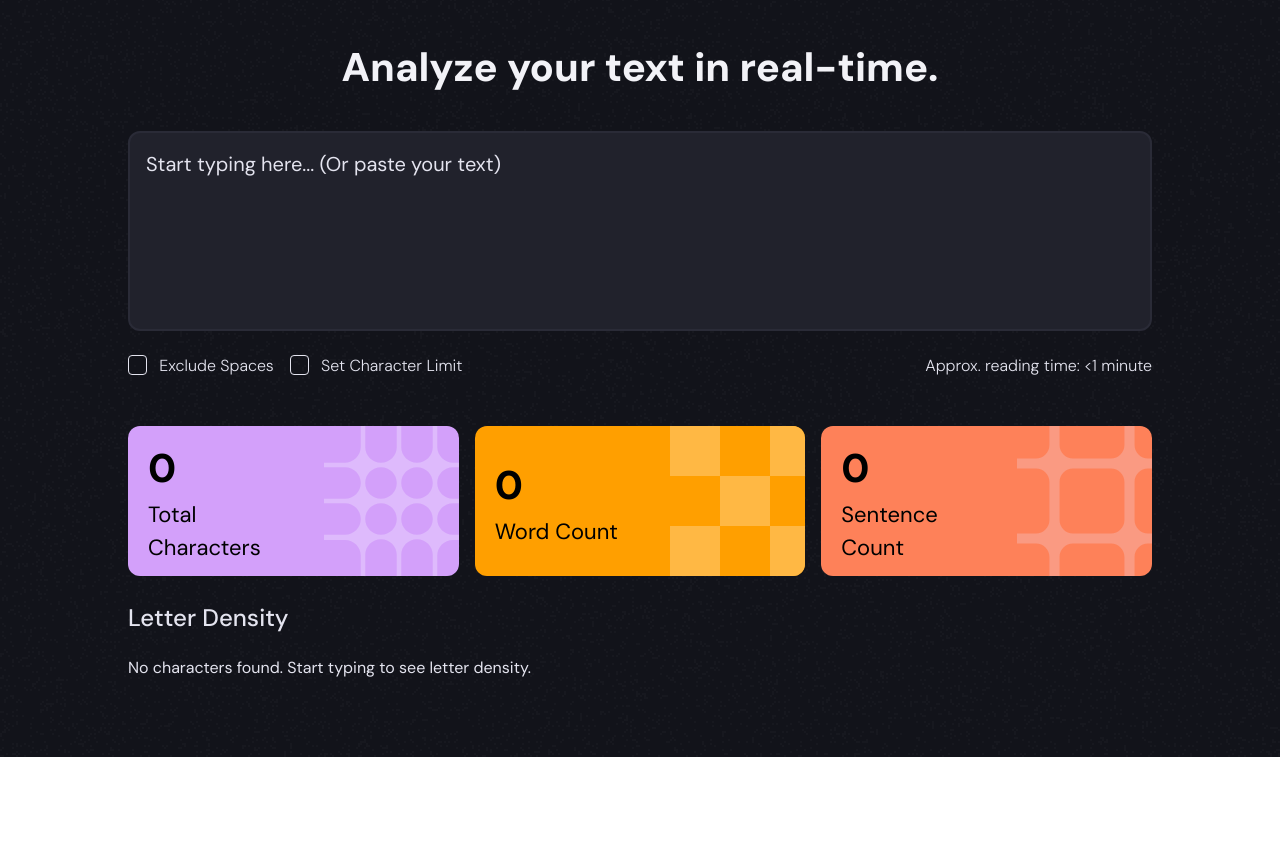
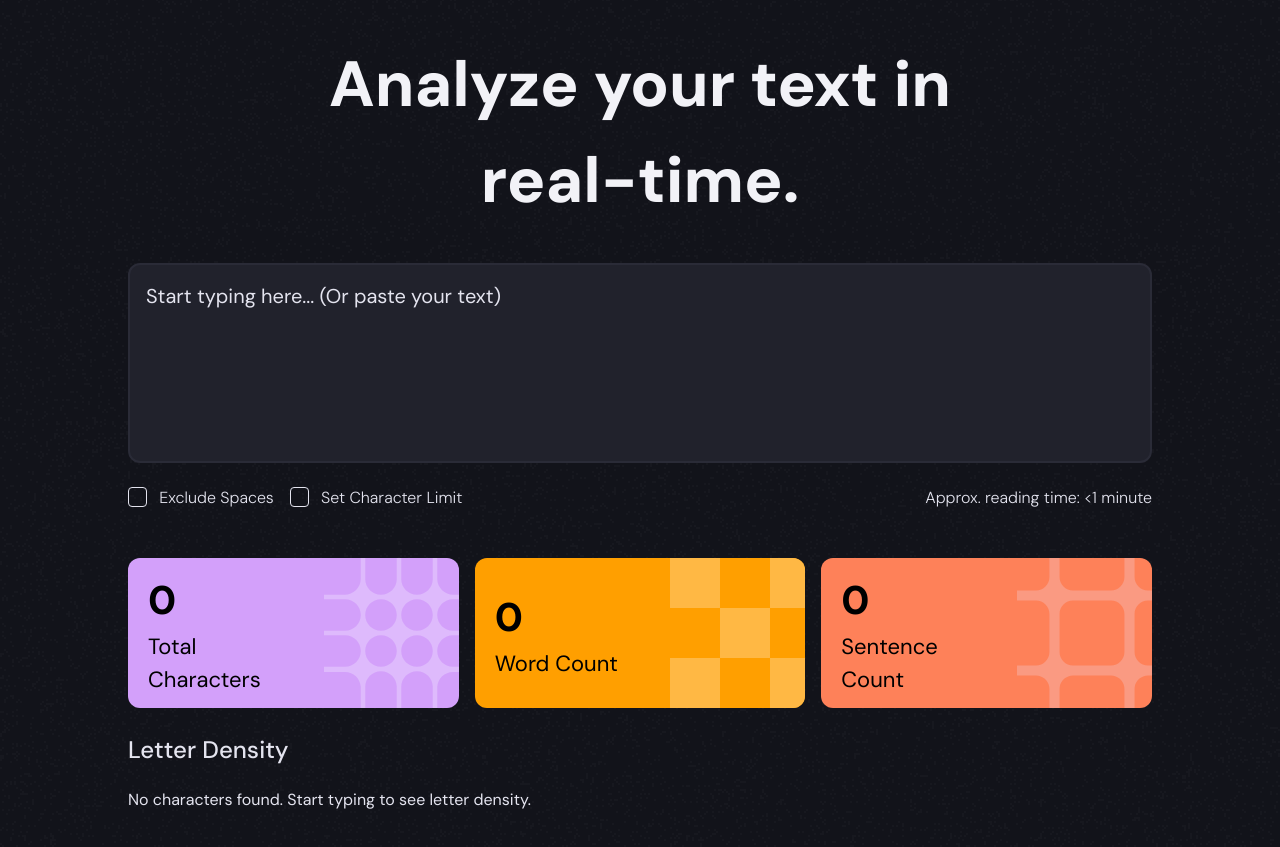
Before and after one commit to marcus-hill/character-counter, a plain HTML site: page index.html in a window 1280 px wide. Shown: the part 77-924 px from the top of the page. Before the commit the page ends 834 px from the top, so only its background shows below. Drawn offline with Linux system fonts and the light colour scheme.

Commit message:
Tweak title

```diff
--- a/style.css
+++ b/style.css
@@ -459,7 +459,7 @@ main {
   main {
     max-width: 80%;
     margin: calc(34rem/16) auto;
-    margin-bottom: calc(90rem/16);
+    margin-bottom: calc(200rem/16);
   }
 
   header {
@@ -490,6 +490,13 @@ main {
   .statistic-letter-progress {
     width: 87%;
   }
+
+  .main-title {
+    font-size: calc(64rem/16);
+    text-align: center;
+    margin-left: 10rem;
+    margin-right: 10rem;
+  }
 }
 
 @media (prefers-color-scheme: dark) {
```
